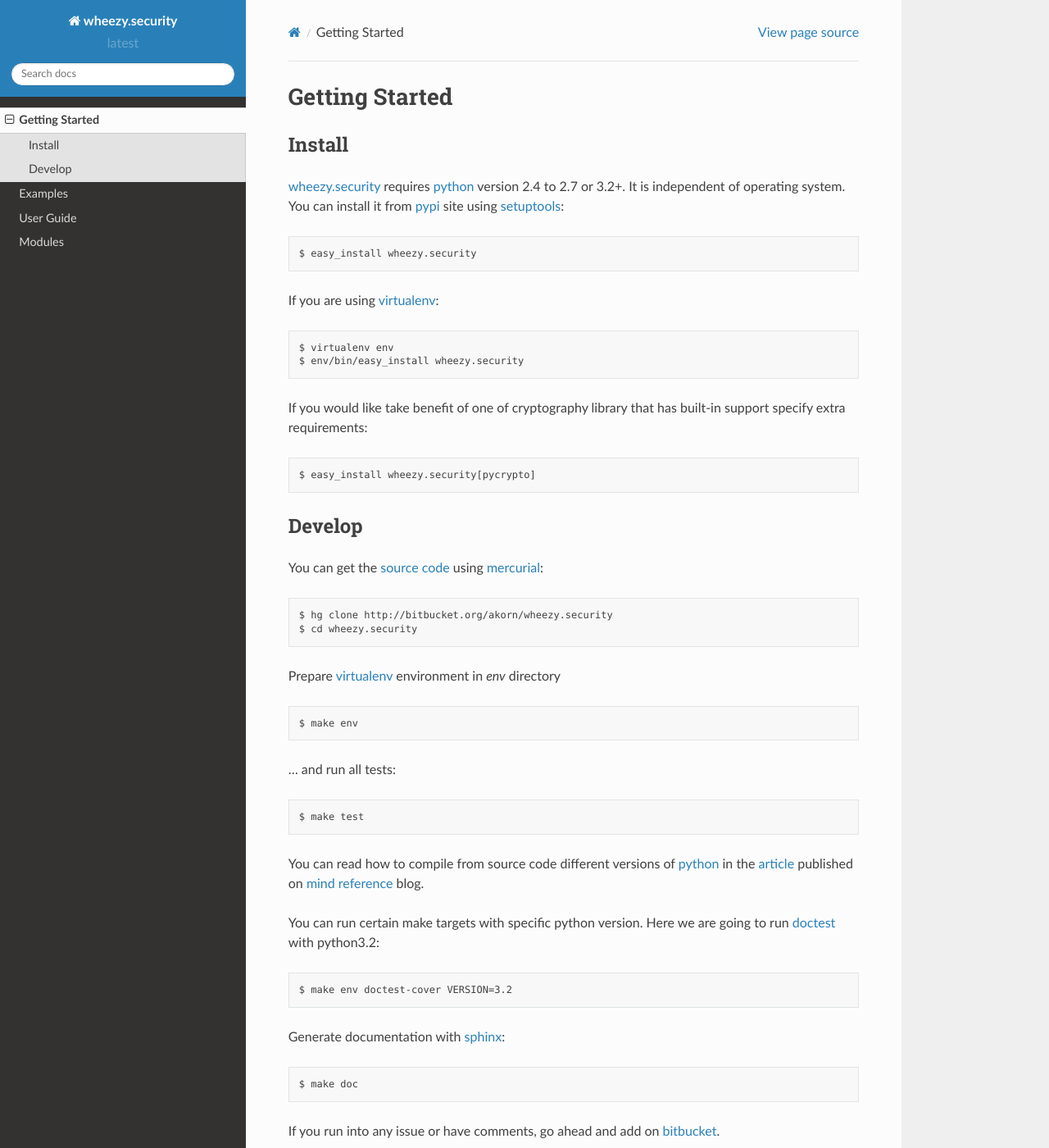
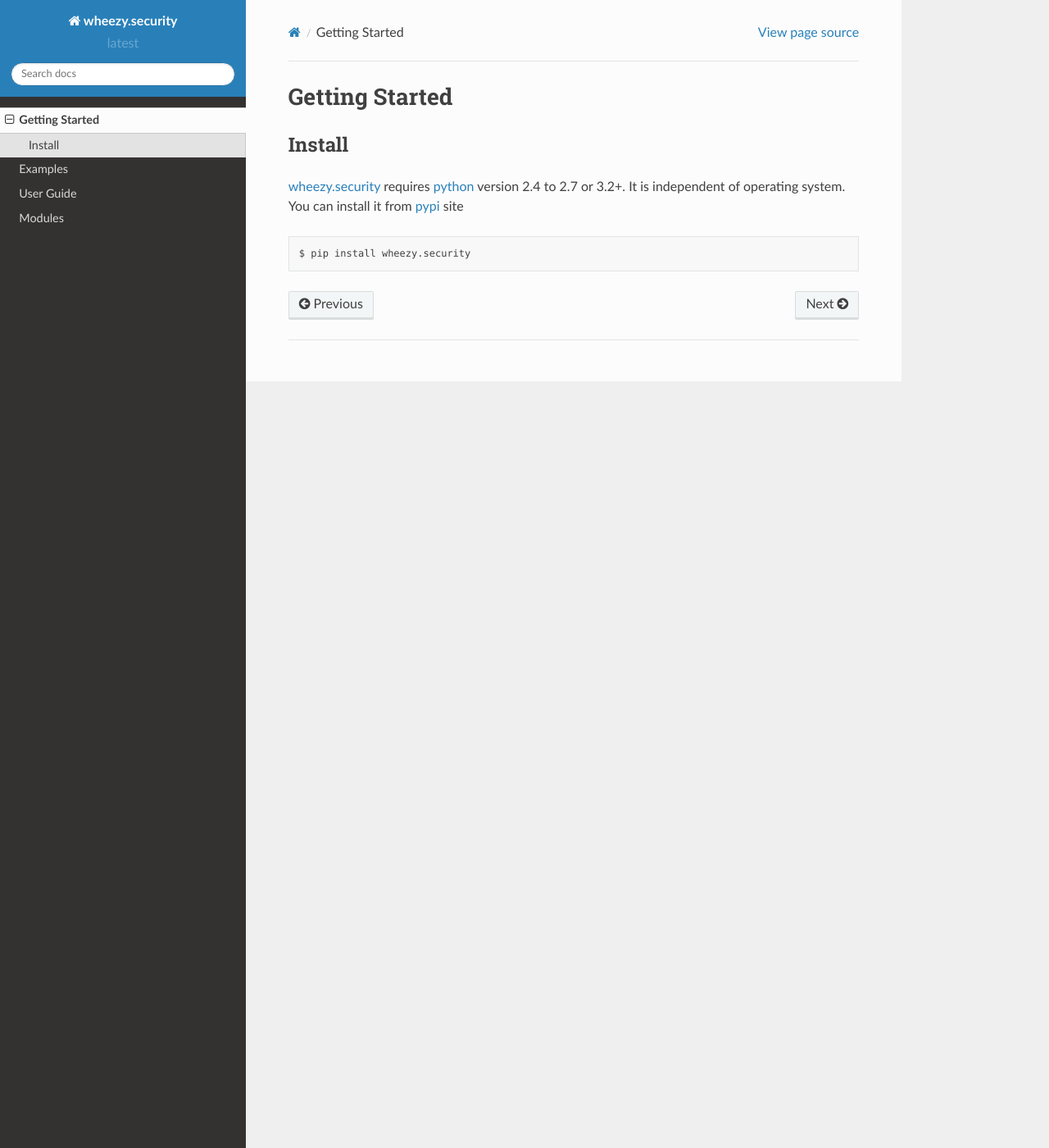
Before and after one commit to akornatskyy/wheezy.security, a Sphinx documentation site: the page built from doc/gettingstarted.rst, in a window 1280 px wide and 1400 px high. Shown: the whole window at 82% size. Built offline with Sphinx 7.4.7 and the Read the Docs theme 2.0.0, drawn with Linux system fonts in a browser that asks for light colours.

Commit message:
Minor cleanup in docs.

```diff
--- a/doc/examples.rst
+++ b/doc/examples.rst
@@ -5,8 +5,7 @@
 We start with a simple example. Before we proceed
 let's setup a `virtualenv`_ environment::
 
-    $ virtualenv env
-    $ env/bin/easy_install wheezy.security[pycrypto]
+    $ pip install wheezy.security[pycryptodome]
 
 
 Protecting Information
--- a/doc/gettingstarted.rst
+++ b/doc/gettingstarted.rst
@@ -7,59 +7,9 @@
 
 :ref:`wheezy.security` requires `python`_ version 2.4 to 2.7 or 3.2+.
 It is independent of operating system. You can install it from `pypi`_
-site using `setuptools`_::
+site ::
 
-    $ easy_install wheezy.security
-
-If you are using `virtualenv`_::
-
-    $ virtualenv env
-    $ env/bin/easy_install wheezy.security
-
-If you would like take benefit of one of cryptography library that has
-built-in support specify extra requirements::
-
-    $ easy_install wheezy.security[pycrypto]
-
-Develop
--------
-
-You can get the `source code`_ using `mercurial`_::
-
-    $ hg clone http://bitbucket.org/akorn/wheezy.security
-    $ cd wheezy.security
-
-Prepare `virtualenv`_ environment in *env* directory ::
-
-    $ make env
-
-... and run all tests::
-
-    $ make test
-
-You can read how to compile from source code different versions of
-`python`_ in the `article`_ published on `mind reference`_ blog.
-
-You can run certain make targets with specific python version. Here
-we are going to run `doctest`_ with python3.2::
-
-    $ make env doctest-cover VERSION=3.2
-
-Generate documentation with `sphinx`_::
-
-	$ make doc
-
-If you run into any issue or have comments, go ahead and add on
-`bitbucket`_.
+    $ pip install wheezy.security
 
 .. _`pypi`: http://pypi.python.org/pypi/wheezy.security
 .. _`python`: http://www.python.org
-.. _`setuptools`: http://pypi.python.org/pypi/setuptools
-.. _`bitbucket`: http://bitbucket.org/akorn/wheezy.security/issues
-.. _`source code`: http://bitbucket.org/akorn/wheezy.security/src
-.. _`mercurial`: http://mercurial.selenic.com/
-.. _`virtualenv`: http://pypi.python.org/pypi/virtualenv
-.. _`article`: http://mindref.blogspot.com/2011/09/compile-python-from-source.html
-.. _`mind reference`: http://mindref.blogspot.com/
-.. _`doctest`: http://docs.python.org/library/doctest.html
-.. _`sphinx`: http://sphinx.pocoo.org/
```
